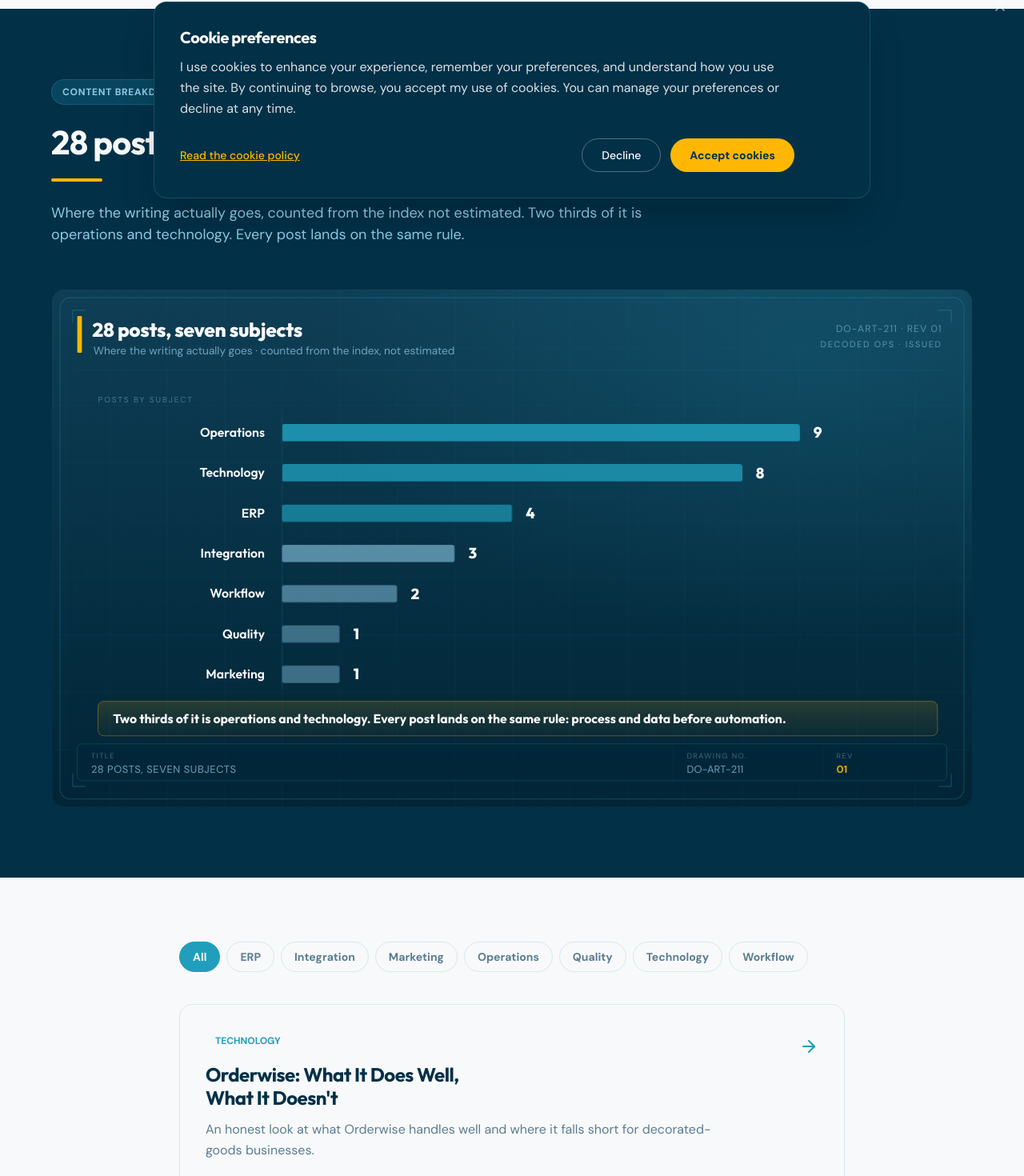
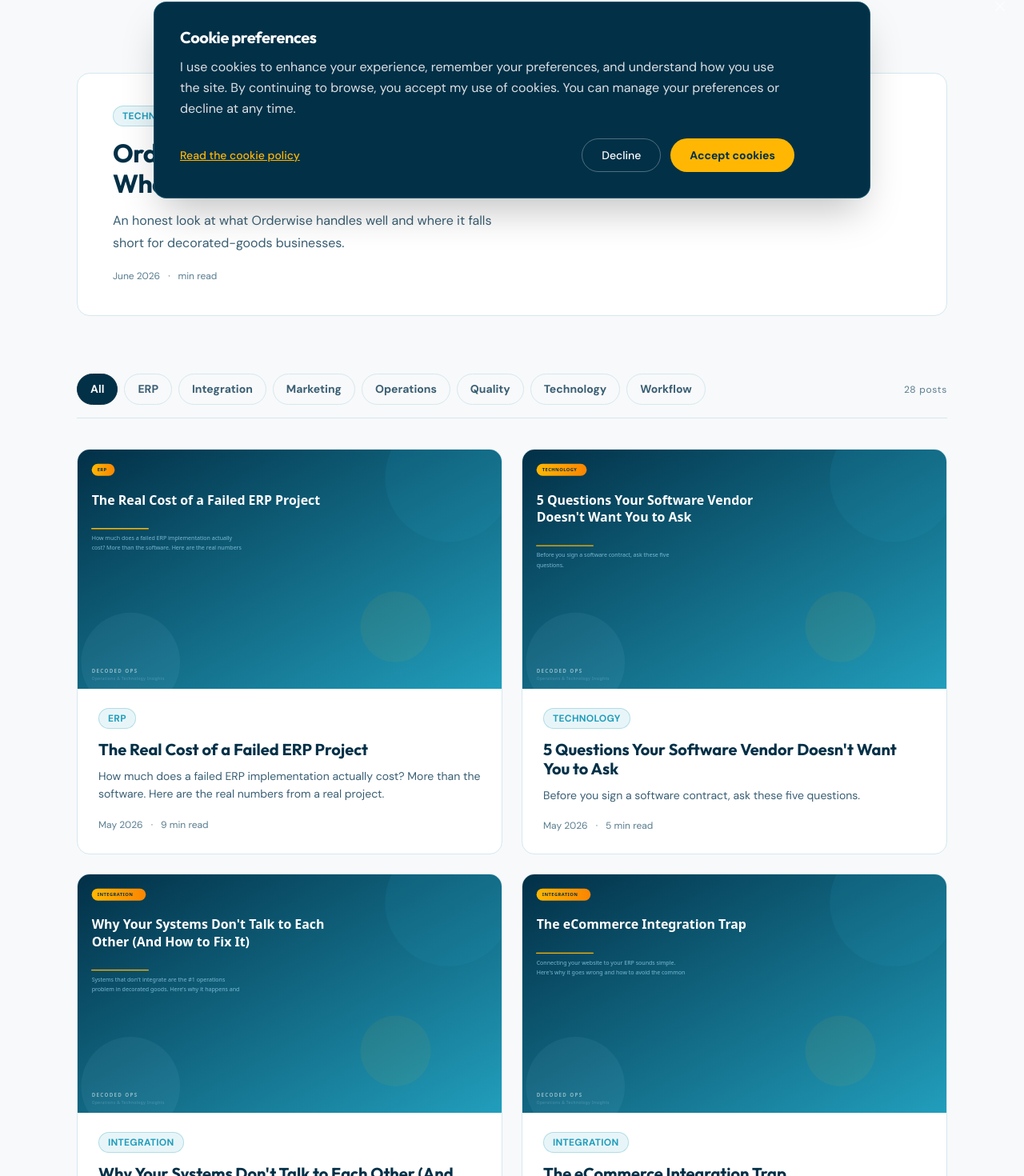
Before and after one commit to craigblackman1-rgb/decoded-ops-site, a Next.js app: page /blog in a window 1280 px wide. Shown: the part 528-1998 px from the top of the page at 80% size. Built offline with nearby package versions, Linux system fonts and the light colour scheme; no server answers.

Commit message:
CR-WEB-028 u4: rebuild /blog landing to the signed-off v1 mockup
Retires the full-bleed DO-ART-211 bar-chart plate, adds a lead post,
widens to max-w-6xl and moves the list to a two-column card grid with
16:9 artwork. Copy, metadata, schema and the hub index fetch unchanged.

```diff
--- a/app/blog/page.tsx
+++ b/app/blog/page.tsx
@@ -4,7 +4,6 @@ import { BOOKING_URL } from '@/lib/constants';
 import { JsonLd } from '@/components/JsonLd';
 import { BreadcrumbSchema } from '@/components/BreadcrumbSchema';
 import BlogList from '@/components/BlogList';
-import { Plate } from '@/components/Plate';
 import type { Metadata } from 'next';
 import localBlogPosts from '@/data/blog-index.json';
 import { hubFetch } from '@/lib/hub-fetch';
@@ -67,7 +66,7 @@ export default async function BlogPage() {
       ]} />
       <JsonLd data={blogSchema} />
       <section className="pt-24 pb-16 lg:pt-32 lg:pb-20" style={{ backgroundColor: 'var(--do-surface-page)' }}>
-        <div className="max-w-4xl mx-auto px-6 lg:px-8">
+        <div className="max-w-6xl mx-auto px-6 lg:px-8">
           <div className="inline-flex items-center gap-2 px-3 py-1.5 rounded-full mb-6" style={{ backgroundColor: 'var(--do-prussian-blue)/0.08', border: '1px solid var(--do-prussian-blue)/0.15' }}>
             <span className="text-xs font-semibold tracking-wider uppercase" style={{ color: 'var(--do-prussian-blue)' }}>Insights</span>
           </div>
@@ -80,77 +79,15 @@ export default async function BlogPage() {
         </div>
       </section>
 
-      {/* PLATE · DO-ART-211 */}
-      <section className="g-navy">
-        <div className="wrap">
-          <span className="eyebrow">Content breakdown &middot; DO-ART-211</span>
-          <h2>28 posts across seven subjects.</h2>
-          <div className="hair"></div>
-          <p className="lede" style={{ marginTop: 16 }}>
-            Where the writing actually goes, counted from the index not estimated. Two thirds of it is operations and technology. Every post lands on the same rule.
-          </p>
-
-          <div className="plate-scroll">
-            <div className="plate-frame" data-od-id="plate-blog">
-              <Plate tone="dark" p="blx" title="28 posts, seven subjects"
-                     sub="Where the writing actually goes · counted from the index, not estimated"
-                     no="DO-ART-211" rev="01" cls="DECODED OPS · ISSUED">
-
-                <g className="sk-fade sk-s2">
-                  <text x="80" y="196" className="p-mono" fontSize="14" letterSpacing="2.6" opacity=".45">POSTS BY SUBJECT</text>
-                </g>
-
-                <g className="sk-fade sk-s3">
-                  <g className="p-ink" fontFamily="var(--do-font-heading)" fontWeight="600" fontSize="22" textAnchor="end">
-                    <text x="370" y="256">Operations</text>
-                    <text x="370" y="326">Technology</text>
-                    <text x="370" y="396">ERP</text>
-                    <text x="370" y="466">Integration</text>
-                    <text x="370" y="536">Workflow</text>
-                    <text x="370" y="606">Quality</text>
-                    <text x="370" y="676">Marketing</text>
-                  </g>
-                </g>
-
-                {/* bars: 100px per post */}
-                <g className="sk-fade sk-s4">
-                  <rect x="400" y="234" width="900" height="30" rx="4" fill="var(--do-cerulean)" opacity=".85"/>
-                  <rect x="400" y="304" width="800" height="30" rx="4" fill="var(--do-cerulean)" opacity=".78"/>
-                  <rect x="400" y="374" width="400" height="30" rx="4" fill="var(--do-cerulean)" opacity=".68"/>
-                  <rect x="400" y="444" width="300" height="30" rx="4" fill="var(--do-sky-blue)" opacity=".6"/>
-                  <rect x="400" y="514" width="200" height="30" rx="4" fill="var(--do-sky-blue)" opacity=".5"/>
-                  <rect x="400" y="584" width="100" height="30" rx="4" fill="var(--do-sky-blue)" opacity=".42"/>
-                  <rect x="400" y="654" width="100" height="30" rx="4" fill="var(--do-sky-blue)" opacity=".42"/>
-                </g>
-                <g className="sk-fade sk-s5" fontFamily="var(--do-font-heading)" fontWeight="800" fontSize="26" fill="var(--do-off-white)">
-                  <text x="1324" y="258">9</text><text x="1224" y="328">8</text><text x="824" y="398">4</text>
-                  <text x="724" y="468">3</text><text x="624" y="538">2</text><text x="524" y="608">1</text><text x="524" y="678">1</text>
-                </g>
-
-                {/* gridline at the top count */}
-                <g className="sk-fade sk-s5">
-                  <line x1="400" y1="222" x2="400" y2="696" className="p-scyan" strokeWidth=".8" strokeOpacity=".3"/>
-                </g>
-
-                <g className="sk-fade sk-s6">
-                  <rect x="80" y="716" width="1460" height="60" rx="10" fill="url(#blx-amber)" className="p-samber" strokeWidth="1.1" strokeOpacity=".45"/>
-                  <text x="106" y="754" className="p-ink" fontFamily="var(--do-font-heading)" fontWeight="700" fontSize="22">Two thirds of it is operations and technology. Every post lands on the same rule: process and data before automation.</text>
-                </g>
-              </Plate>
-            </div>
-          </div>
-        </div>
-      </section>
-
       <section className="py-16 lg:py-20">
-        <div className="max-w-4xl mx-auto px-6 lg:px-8">
+        <div className="max-w-6xl mx-auto px-6 lg:px-8">
           <BlogList posts={posts} />
 
           <div className="border-t pt-16" style={{ borderColor: 'var(--do-border-subtle)' }}>
             <h2 className="text-3xl font-bold mb-8" style={{ fontFamily: 'var(--font-outfit), sans-serif', color: 'var(--do-text-primary)' }}>Free Resources</h2>
             <Link
               href="/resources/audit-checklist"
-              className="blog-card group block p-8 rounded-2xl hover:shadow-md transition-all duration-300"
+              className="group block p-8 rounded-2xl hover:shadow-md transition-all duration-300"
               style={{ backgroundColor: 'var(--do-cerulean)/0.05', border: '1px solid var(--do-cerulean)/0.3' }}
             >
               <div className="flex items-start justify-between gap-6">
@@ -177,10 +114,10 @@ export default async function BlogPage() {
             <p className="leading-relaxed mb-6" style={{ color: 'var(--do-sky-blue)' }}>
               These resources are free. An audit is where things get specific. I quantify every finding, cost every recommendation, and map your next steps.
             </p>
-            <Link href="/contact" className="blog-cta-btn inline-flex items-center gap-2 px-6 py-3.5 rounded-full font-semibold transition-colors" style={{ backgroundColor: 'var(--do-action-primary)', color: 'var(--do-action-primary-text)' }}>
+            <Link href="/contact" className="inline-flex items-center gap-2 px-6 py-3.5 rounded-full font-semibold transition-colors" style={{ backgroundColor: 'var(--do-action-primary)', color: 'var(--do-action-primary-text)' }}>
               Book a free discovery call <ArrowRight size={18} />
             </Link>
-            <a href={BOOKING_URL} target="_blank" rel="noopener noreferrer" className="text-sm text-sky-blue hover:text-white font-medium inline-flex items-center gap-1 mt-3">Or book a call directly <ArrowRight size={14} /></a>
+            <a href={BOOKING_URL} target="_blank" rel="noopener noreferrer" className="text-sm font-medium inline-flex items-center gap-1 mt-3" style={{ color: 'var(--do-sky-blue)' }}>Or book a call directly <ArrowRight size={14} /></a>
           </div>
         </div>
       </section>
--- a/components/BlogList.tsx
+++ b/components/BlogList.tsx
@@ -1,7 +1,6 @@
 'use client';
 
 import Link from 'next/link';
-import { ArrowRight } from 'lucide-react';
 import { useState, useMemo } from 'react';
 
 interface BlogPost {
@@ -15,110 +14,202 @@ interface BlogPost {
   featuredImage?: string | null;
 }
 
+function PostMeta({ date, readTime }: { date: string; readTime: number }) {
+  return (
+    <div style={{ display: 'flex', alignItems: 'center', gap: 10, fontSize: 'var(--do-text-xs)', color: 'var(--do-text-muted)' }}>
+      <span>{date}</span>
+      <span aria-hidden="true">&middot;</span>
+      <span>{readTime} min read</span>
+    </div>
+  );
+}
+
 export default function BlogList({ posts }: { posts: BlogPost[] }) {
   const [activeCategory, setActiveCategory] = useState<string>('All');
+
+  const leadPost = posts[0];
 
   const categories = useMemo(() => {
     const cats = new Set(posts.map(p => p.category).filter(Boolean));
     return ['All', ...Array.from(cats).sort()];
   }, [posts]);
 
-  const filtered = useMemo(() => {
-    if (activeCategory === 'All') return posts;
-    return posts.filter(p => p.category === activeCategory);
+  const gridPosts = useMemo(() => {
+    const remaining = posts.slice(1);
+    if (activeCategory === 'All') return remaining;
+    return remaining.filter(p => p.category === activeCategory);
   }, [posts, activeCategory]);
 
   return (
     <div>
-      {/* Category filters */}
-      <div className="flex flex-wrap gap-2 mb-10" role="group" aria-label="Filter by category">
+      {/* Lead post */}
+      {leadPost && (
+        <div style={{ marginBottom: 56 }}>
+          <Link
+            href={`/blog/${leadPost.slug}`}
+            className="focus-visible:outline-3 focus-visible:outline-[var(--do-cerulean)] focus-visible:outline-offset-3"
+            style={{
+              display: 'grid',
+              gridTemplateColumns: '1.15fr 1fr',
+              alignItems: 'stretch',
+              background: 'var(--do-surface-raised)',
+              border: '1px solid var(--do-border-subtle)',
+              borderRadius: 'var(--do-radius-2xl)',
+              overflow: 'hidden',
+              textDecoration: 'none',
+              color: 'inherit',
+              transition: 'border-color var(--do-duration-normal) var(--do-ease-default), box-shadow var(--do-duration-normal) var(--do-ease-default)',
+            }}
+            onMouseEnter={(e) => {
+              e.currentTarget.style.borderColor = 'var(--do-cerulean)';
+              e.currentTarget.style.boxShadow = 'var(--do-shadow-md)';
+            }}
+            onMouseLeave={(e) => {
+              e.currentTarget.style.borderColor = 'var(--do-border-subtle)';
+              e.currentTarget.style.boxShadow = 'none';
+            }}
+          >
+            {leadPost.featuredImage && (
+              <img
+                src={leadPost.featuredImage}
+                alt=""
+                style={{ width: '100%', height: '100%', display: 'block', aspectRatio: '16/9', objectFit: 'cover' }}
+              />
+            )}
+            <div style={{ padding: '40px 44px', display: 'flex', flexDirection: 'column', justifyContent: 'center' }}>
+              <span className="inline-block text-xs font-semibold tracking-wide uppercase" style={{ alignSelf: 'flex-start', color: 'var(--do-cerulean)', padding: '4px 11px', borderRadius: 9999, background: 'rgba(33,158,188,0.1)', border: '1px solid rgba(33,158,188,0.28)' }}>
+                {leadPost.category}
+              </span>
+              <h2 className="font-bold leading-tight" style={{ fontFamily: 'var(--font-outfit), sans-serif', fontSize: 'var(--do-text-3xl)', color: 'var(--do-text-primary)', margin: '14px 0' }}>
+                {leadPost.title}
+              </h2>
+              <p style={{ fontSize: 'var(--do-text-base)', lineHeight: 'var(--do-leading-relaxed)', color: 'var(--do-text-secondary)', margin: 0 }}>
+                {leadPost.excerpt}
+              </p>
+              <div style={{ marginTop: 18 }}>
+                <PostMeta
+                  date={leadPost.date || leadPost.publishedDate ? new Date(leadPost.date || leadPost.publishedDate!).toLocaleDateString('en-GB', { month: 'long', year: 'numeric' }) : ''}
+                  readTime={leadPost.readTime}
+                />
+              </div>
+            </div>
+          </Link>
+        </div>
+      )}
+
+      {/* Filter rail */}
+      <div
+        className="flex flex-wrap gap-2 items-center"
+        role="group"
+        aria-label="Filter by category"
+        style={{
+          position: 'sticky',
+          top: 0,
+          zIndex: 10,
+          margin: '0 0 28px',
+          padding: '16px 0',
+          background: 'var(--do-surface-page)',
+          borderBottom: '1px solid var(--do-border-subtle)',
+        }}
+      >
         {categories.map(cat => (
           <button
             key={cat}
+            type="button"
+            aria-pressed={activeCategory === cat}
             onClick={() => setActiveCategory(cat)}
-            className="px-4 py-2 rounded-full text-sm font-semibold transition-all duration-200"
+            className="focus-visible:outline-3 focus-visible:outline-[var(--do-cerulean)] focus-visible:outline-offset-2"
             style={{
-              backgroundColor: activeCategory === cat ? 'var(--do-cerulean)' : 'transparent',
-              color: activeCategory === cat ? '#fff' : 'var(--do-text-muted)',
-              border: activeCategory === cat ? '1px solid var(--do-cerulean)' : '1px solid var(--do-border-subtle)',
+              fontFamily: 'var(--do-font-body)',
+              fontSize: 'var(--do-text-sm)',
+              fontWeight: 600,
+              padding: '8px 16px',
+              borderRadius: 9999,
+              cursor: 'pointer',
+              minHeight: 38,
+              background: activeCategory === cat ? 'var(--do-prussian-blue)' : 'transparent',
+              color: activeCategory === cat ? 'var(--do-off-white)' : 'var(--do-text-secondary)',
+              border: activeCategory === cat ? '1px solid var(--do-prussian-blue)' : '1px solid var(--do-border-subtle)',
+              transition: 'background-color var(--do-duration-fast) var(--do-ease-default), border-color var(--do-duration-fast) var(--do-ease-default)',
             }}
           >
             {cat}
           </button>
         ))}
+        <span style={{ marginLeft: 'auto', fontFamily: 'var(--do-font-body)', fontSize: 'var(--do-text-xs)', color: 'var(--do-text-muted)', letterSpacing: '0.06em' }}>
+          {gridPosts.length} post{gridPosts.length !== 1 ? 's' : ''}
+        </span>
       </div>
 
-      {/* Post list */}
-      <div className="space-y-8 mb-20">
-        {filtered.map(post => {
+      {/* Card grid */}
+      <div className="grid grid-cols-1 md:grid-cols-2 gap-6" style={{ marginBottom: 72 }}>
+        {gridPosts.map(post => {
           const pubDate = post.date || post.publishedDate;
           const date = pubDate
             ? new Date(pubDate).toLocaleDateString('en-GB', { month: 'long', year: 'numeric' })
             : '';
-          const thumbSrc = post.featuredImage || null;
 
           return (
             <Link
               key={post.slug}
               href={`/blog/${post.slug}`}
-              className="blog-card group block rounded-2xl hover:shadow-md transition-all duration-300 overflow-hidden"
-              style={{ backgroundColor: 'var(--do-surface-page)', border: '1px solid var(--do-border-subtle)' }}
+              className="focus-visible:outline-3 focus-visible:outline-[var(--do-cerulean)] focus-visible:outline-offset-[-3px] rounded-2xl"
+              style={{
+                background: 'var(--do-surface-raised)',
+                border: '1px solid var(--do-border-subtle)',
+                borderRadius: 'var(--do-radius-2xl)',
+                overflow: 'hidden',
+                textDecoration: 'none',
+                color: 'inherit',
+                display: 'block',
+                transition: 'border-color var(--do-duration-normal) var(--do-ease-default), box-shadow var(--do-duration-normal) var(--do-ease-default)',
+              }}
+              onMouseEnter={(e) => {
+                e.currentTarget.style.borderColor = 'var(--do-cerulean)';
+                e.currentTarget.style.boxShadow = 'var(--do-shadow-md)';
+              }}
+              onMouseLeave={(e) => {
+                e.currentTarget.style.borderColor = 'var(--do-border-subtle)';
+                e.currentTarget.style.boxShadow = 'none';
+              }}
             >
-              <div className="flex flex-col sm:flex-row">
-                {/* Thumbnail */}
-                {thumbSrc && (
-                  <div className="sm:w-56 shrink-0">
+              {post.featuredImage && (
                 <img
-                      src={thumbSrc}
+                  src={post.featuredImage}
                   alt=""
-                      className="w-full h-48 sm:h-full object-cover"
+                  style={{ width: '100%', display: 'block', aspectRatio: '16/9', objectFit: 'cover' }}
                   loading="lazy"
                 />
-                  </div>
               )}
-                {/* Content */}
-                <div className="flex-1 p-8">
-                  <div className="flex items-start justify-between gap-6 mb-4">
-                    <div className="min-w-0">
-                      <div
-                        className="inline-flex items-center gap-2 px-3 py-1 rounded-full mb-4"
-                        style={{ backgroundColor: 'var(--do-cerulean)/0.1', border: '1px solid var(--do-cerulean)/0.2' }}
-                      >
-                        <span className="text-xs font-semibold uppercase" style={{ color: 'var(--do-cerulean)' }}>
+              <div style={{ padding: '24px 26px 26px' }}>
+                <span className="inline-block text-xs font-semibold tracking-wide uppercase" style={{ color: 'var(--do-cerulean)', padding: '4px 11px', borderRadius: 9999, background: 'rgba(33,158,188,0.1)', border: '1px solid rgba(33,158,188,0.28)' }}>
                   {post.category}
                 </span>
-                      </div>
-                      <h2
-                        className="text-xl lg:text-2xl font-bold transition-colors mb-3"
-                        style={{ fontFamily: 'var(--font-outfit), sans-serif', color: 'var(--do-text-primary)' }}
+                <h3 className="font-bold leading-snug" style={{ fontFamily: 'var(--font-outfit), sans-serif', fontSize: 'var(--do-text-xl)', color: 'var(--do-text-primary)', margin: '14px 0 10px' }}>
+                  {post.title}
+                </h3>
+                <p
+                  className="leading-relaxed"
+                  style={{
+                    fontSize: 'var(--do-text-sm)',
+                    color: 'var(--do-text-secondary)',
+                    margin: '0 0 18px',
+                    display: '-webkit-box',
+                    WebkitLineClamp: 2,
+                    WebkitBoxOrient: 'vertical',
+                    overflow: 'hidden',
+                  }}
                 >
-                        {post.title}
-                      </h2>
-                      <p className="leading-relaxed max-w-2xl" style={{ color: 'var(--do-text-muted)' }}>
                   {post.excerpt}
                 </p>
-                    </div>
-                    <div className="flex-shrink-0 mt-2 hidden sm:block">
-                      <ArrowRight
-                        size={24}
-                        className="group-hover:translate-x-2 transition-transform"
-                        style={{ color: 'var(--do-cerulean)' }}
-                      />
-                    </div>
-                  </div>
-                  <div className="flex items-center gap-4 text-sm" style={{ color: 'var(--do-text-muted)', opacity: 0.7 }}>
-                    <span>{date}</span>
-                    <span>·</span>
-                    <span>{post.readTime} min read</span>
-                  </div>
-                </div>
+                <PostMeta date={date} readTime={post.readTime} />
               </div>
             </Link>
           );
         })}
 
-        {filtered.length === 0 && (
-          <p className="text-center py-12" style={{ color: 'var(--do-text-muted)' }}>
+        {gridPosts.length === 0 && (
+          <p className="text-center py-12" style={{ color: 'var(--do-text-muted)', gridColumn: '1 / -1' }}>
             No posts found in this category.
           </p>
         )}
```
Lines whose indentation alone changed are shown as unchanged.
